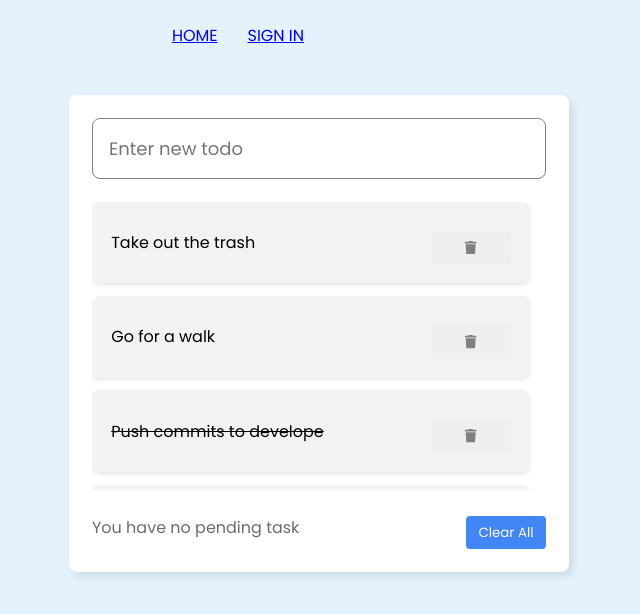
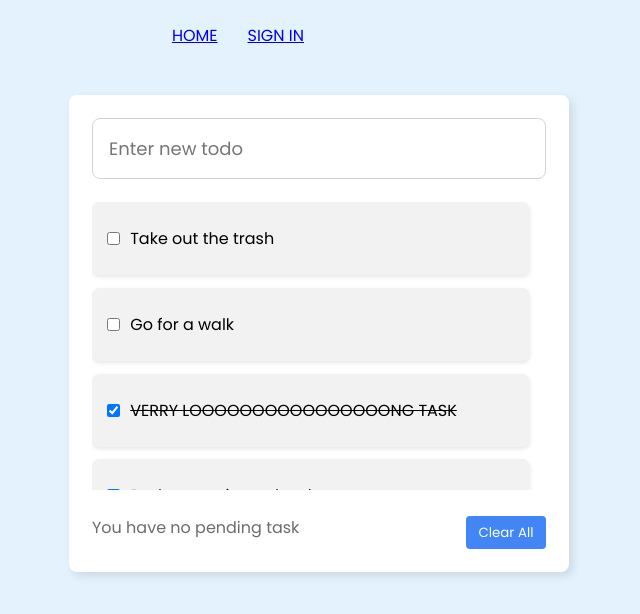
Before and after one commit to HDarius90/todo-app, a React (Create React App) app: page / in a window 1280 px wide. Shown: the top 614 px of the page, without its empty margins (321-961 px from the left). Built offline with nearby package versions, Linux system fonts and the light colour scheme.

Commit message:
adjust task item styles

```diff
--- a/src/components/button/button.styles.tsx
+++ b/src/components/button/button.styles.tsx
@@ -1,9 +1,6 @@
 import styled from 'styled-components';
 
 export const BaseButton = styled.button`
-  width: 80px;
-  height: 33px;
-  margin-top: 10px;
   color: white;
   border: none;
   border-radius: 4px;
@@ -11,12 +8,14 @@ export const BaseButton = styled.button`
   display: flex;
   justify-content: center;
   align-items: center;
-
 `;
 
 export const ClearButton = styled(BaseButton)`
+  width: 80px;
+  height: 33px;
   background-color: #4285f4;
   color: white;
+  margin-top: 10px;
 
   &:hover {
     background-color: #357ae8;
@@ -26,5 +25,7 @@ export const ClearButton = styled(BaseButton)`
 `;
 
 export const DeleteButton = styled(BaseButton)`
-    padding: 5px 10px;
+    padding: 1px 10px;
+    opacity: 0;
+    transition: opacity 0.2s ease-in-out;
 `;
--- a/src/components/notebook/notebook.component.tsx
+++ b/src/components/notebook/notebook.component.tsx
@@ -18,7 +18,7 @@ const Notebook = () => {
   const [tasks, setTasks] = useState<Task[]>([
     { id: 1, text: 'Take out the trash', completed: false },
     { id: 2, text: 'Go for a walk', completed: false },
-    { id: 3, text: 'Push commits to develope', completed: true },
+    { id: 3, text: 'VERRY LOOOOOOOOOOOOOOOONG TASK', completed: true },
     { id: 4, text: 'Push commits to develope', completed: true },
     { id: 5, text: 'Push commits to develope', completed: true },
     { id: 6, text: 'Push commits to develope', completed: true },
--- a/src/components/task-form/task-form.stlyes.tsx
+++ b/src/components/task-form/task-form.stlyes.tsx
@@ -4,7 +4,7 @@ export const TaskInput = styled.textarea`
     padding: 1rem;
     width: 100%;
     border-radius: 8px;
-    border: 1px solid grey;
+    border: 1px solid lightgray;
     resize: none;
     overflow: hidden;
     scrollbar-width: none; /* for Firefox */
--- a/src/components/task-list/task-list.component.tsx
+++ b/src/components/task-list/task-list.component.tsx
@@ -1,6 +1,12 @@
 import { FC } from 'react';
 import { Task } from '../notebook/notebook.component';
-import { TaskItem, List, TrashIcon } from './task-list.styles';
+import {
+  TaskItem,
+  List,
+  TrashIcon,
+  Checkbox,
+  TaskContent,
+} from './task-list.styles';
 import Button, { BUTTON_TYPE_CLASSES } from '../button/button.component';
 
 type TaskListProps = {
@@ -12,7 +18,8 @@ const TaskList: FC<TaskListProps> = ({ tasks }) => {
     <List>
       {tasks.map((task) => (
         <TaskItem key={task.id} completed={task.completed}>
-          <span>{task.text}</span>
+          <Checkbox type="checkbox" checked={task.completed} />
+          <TaskContent>{task.text}</TaskContent>
           <Button buttonType={BUTTON_TYPE_CLASSES.delete}>
             <TrashIcon />
           </Button>
--- a/src/components/task-list/task-list.styles.tsx
+++ b/src/components/task-list/task-list.styles.tsx
@@ -17,13 +17,28 @@ export const TaskItem = styled.li<{ completed: boolean }>`
   display: flex;
   align-items: center;
   justify-content: space-between;
-  padding: 1.2rem;
+  padding: 1.5rem 0.7rem;
   background-color: #F2F2F2;
   border-radius: 8px;
   box-shadow: 0 2px 4px rgba(0, 0, 0, 0.1);
   text-decoration: ${({ completed }) => (completed ? "line-through" : "none")};
   color: black;
+
+  &:hover button {
+    opacity: 1;
+  }
 `;
+
+export const Checkbox = styled.input`
+  margin-right: 10px;
+  cursor: pointer;
+`;
+
+export const TaskContent = styled.span`
+  text-align: left;
+  flex-grow: 2;
+
+`
 
 export const TrashIcon = styled(FaTrash)`
 color: grey;
```
